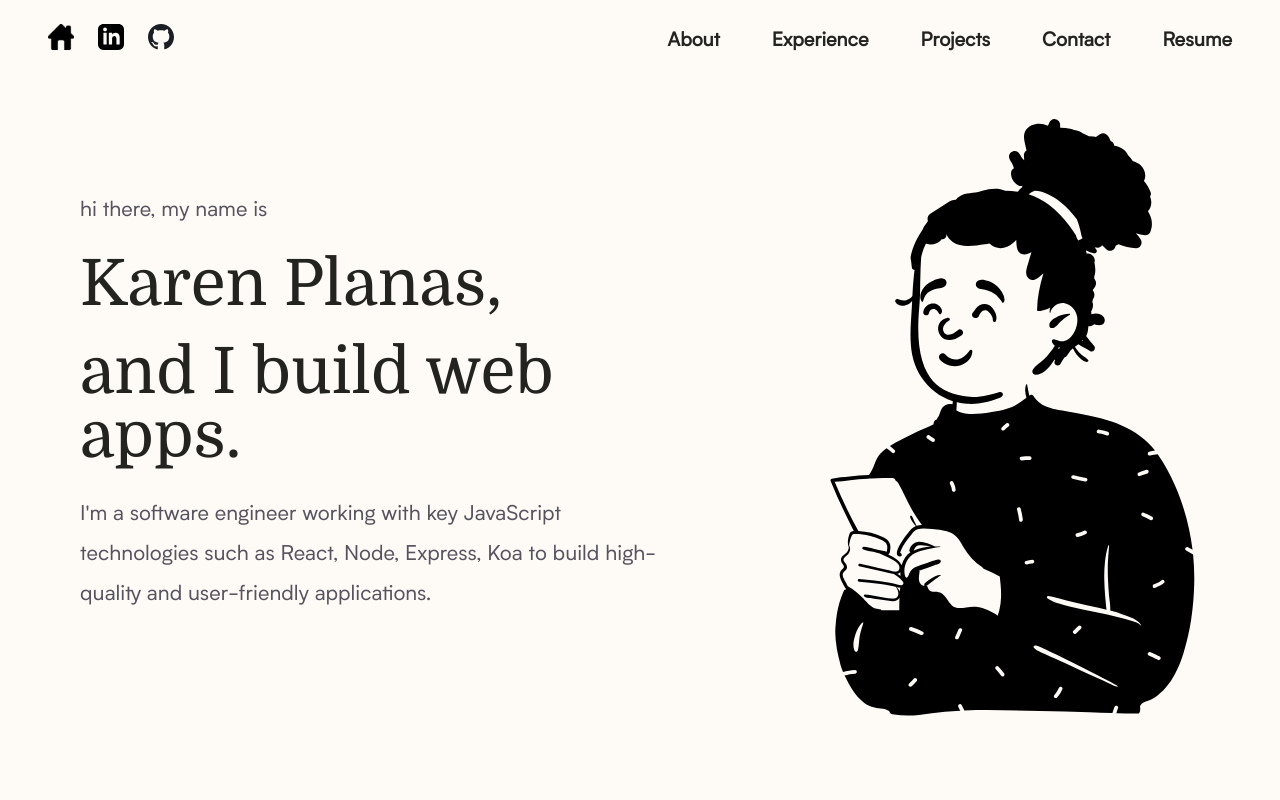
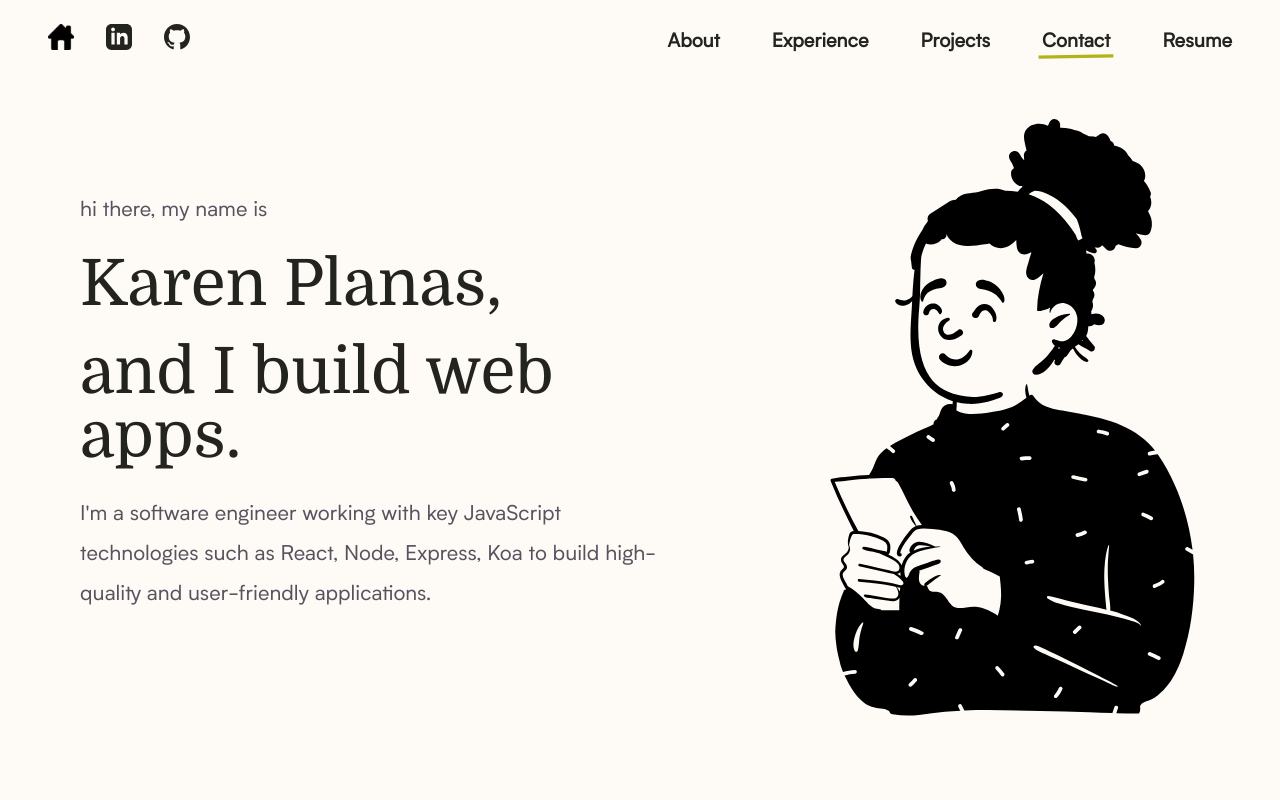
Before and after one commit to karenplanas/kppTheWeb, a React (Create React App) app in the folder client/: page / in a window 1280 px wide. Shown: the top 800 px of the page. Built offline with nearby package versions, Linux system fonts and the light colour scheme.

Commit message:
feat: add animation and style on nav menu options

```diff
--- a/client/public/index.html
+++ b/client/public/index.html
@@ -15,7 +15,7 @@
     <link rel="preconnect" href="https://fonts.gstatic.com" crossorigin>
     <link href="https://fonts.googleapis.com/css2?family=Libre+Baskerville&display=swap" rel="stylesheet">
     <link href="https://fonts.googleapis.com/css2?family=Domine:wght@400;500;600;700&display=swap" rel="stylesheet">
-    <title>KPP Web</title>
+    <title>KPP The Web</title>
   </head>
   <body>
     <noscript>You need to enable JavaScript to run this app.</noscript>
--- a/client/src/components/Home/Home.tsx
+++ b/client/src/components/Home/Home.tsx
@@ -22,7 +22,6 @@ const Home : React.FC = () => {
           </div>
         </div>
         <div className='NinaReading-container'>
-          {/* <NinaReading width='570' height='770'/> */}
           <NinaReading className='NinaReading-content' width='535' />
         </div>
       </div>
--- a/client/src/components/Nav/Nav.css
+++ b/client/src/components/Nav/Nav.css
@@ -24,20 +24,45 @@
   gap: 52px;
 }
 
+nav a:before {
+  z-index: 5;
+  content: "";
+  width: 100%;
+  position: relative;
+  bottom: -28px;
+  height: 3px;
+  left: 0;
+  display: block;
+  background: var(--Djon);
+  transform: translate3d(0,5px,0);
+  transition: all .2s cubic-bezier(.175,.885,.32,1.275);
+  opacity: 0;
+}
+
+nav a:nth-child(odd):hover:before {
+  opacity: 1;
+  transform: translateZ(0) rotate(1deg);
+}
+
+nav a.selected:nth-child(odd):before {
+  opacity: 1;
+  transform: translateZ(0) scale3d(1.1,1.1,1.1)  rotate(1deg);
+}
+
+nav a:nth-child(even):hover:before {
+  opacity: 1;
+  transform: translateZ(0) rotate(-1deg);
+}
+nav a.selected:nth-child(even):before {
+  opacity: 1;
+  transform: translateZ(0) scale3d(1.1,1.1,1.1)  rotate(-1deg);
+}
+
+
 .Nav-icons {
   display: flex;
   align-items: flex-end;
-  gap: var(--spacing-3);
-}
-
-button.Resume {
-  border-style: none;
-  font-family: Biotif;
-  font-size: 1.2rem;
-  font-weight: 600;
-  color: var(--Black);
-  background-color: transparent;
-  cursor: pointer;
+  gap: var(--spacing-4);
 }
 
 .HomeIcon-image-container img{
--- a/client/src/components/Nav/Nav.tsx
+++ b/client/src/components/Nav/Nav.tsx
@@ -1,10 +1,12 @@
 import React from 'react'
 import { GitHub } from '../icons/GitHub'
 import { Linkedin } from '../icons/Linkedin'
+import { useScrollTo } from '../../hooks/useScrollTo'
+import { useGetVisibleAnchor } from '../../hooks/useGetVisibleAnchor'
 import resume from '../../cv/resume.pdf'
 import home from '../../images/Home.png'
+import clsx from 'clsx'
 import './Nav.css'
-import { useWindowDimensions } from '../../hooks/useWindowDimensions'
 interface Props {
   idHome: string
   idAbout: string
@@ -14,36 +16,24 @@ interface Props {
 }
 
 const Nav: React.FC<Props> = ({idHome, idAbout, idProjects, idExperience, idContact}) => {
-  const { width } = useWindowDimensions();
+  const visibleAnchor = useGetVisibleAnchor([idAbout, idProjects, idExperience, idContact]);
+  const scrollTo = useScrollTo()
 
-  // https://stackoverflow.com/questions/24665602/scrollintoview-scrolls-just-too-far
-  const scrollTo = (id: string) => {
+  const onClick = (id: string) => {
     return (event: React.MouseEvent) => {
       event.preventDefault();
-
-      let yOffset = 0;
-      if ( width > 750) {
-        yOffset = -100;
-      } else {
-        yOffset = -170;
-      }
-
-      const element = document.getElementById(id);
-      const y = element!.getBoundingClientRect().top + window.pageYOffset + yOffset;
-
-      window.scrollTo({ top: y, behavior: 'smooth' });
+      scrollTo(id);
     }
   }
 
-  // function handleClick()
-  // {
-  //    window.open(resume,"_blank");
-  // }
+  const Link: React.FC<{ id: string }> = ({ id, children }) => {
+    return <a href={`#${id}`} onClick={onClick(id)} className={clsx({ selected: visibleAnchor === id})}>{children}</a>
+  }
 
   return(
     <div className='Nav-content'>
       <div className='Nav-icons'>
-        <a href={`#${idHome}`} onClick={scrollTo(idHome)}>
+        <a href={`#${idHome}`} onClick={() => scrollTo(idHome)}>
           <div className='HomeIcon-image-container'>
             <img src={home} alt='Home icon' />
           </div>
@@ -51,13 +41,12 @@ const Nav: React.FC<Props> = ({idHome, idAbout, idProjects, idExperience, idCont
         <a href='https://www.linkedin.com/in/karen-planas' target='_blank' rel='noopener noreferrer'><Linkedin/></a>
         <a href='https://github.com/karenplanas' target='_blank' rel='noopener noreferrer'><GitHub/></a>
       </div>
-      <nav>
-        <a href={`#${idAbout}`} onClick={scrollTo(idAbout)}>About</a>
-        <a href={`#${idExperience}`} onClick={scrollTo(idExperience)}>Experience</a>
-        <a href={`#${idProjects}`} onClick={scrollTo(idProjects)}>Projects</a>
-        <a href={`#${idContact}`} onClick={scrollTo(idContact)}>Contact</a>
+      <nav className='Nav-a'>
+        <Link id={idAbout}>About</Link>
+        <Link id={idExperience}>Experience</Link>
+        <Link id={idProjects}>Projects</Link>
+        <Link id={idContact}>Contact</Link>
         <a href={resume} target='_blank' rel='noopener noreferrer'>Resume</a>
-        {/* <button className='Resume' onClick={handleClick}>Resume</button> */}
       </nav>
     </div>
   )
--- a/client/src/components/icons/GitHub.tsx
+++ b/client/src/components/icons/GitHub.tsx
@@ -3,7 +3,7 @@ import React from 'react'
 const GitHub: React.FC = () => {
   return (
     <svg xmlns="http://www.w3.org/2000/svg" width="26" height="26" viewBox="0 0 1024 1024" fill="none">
-      <path fillRule="evenodd" clipRule="evenodd" d="M8 0C3.58 0 0 3.58 0 8C0 11.54 2.29 14.53 5.47 15.59C5.87 15.66 6.02 15.42 6.02 15.21C6.02 15.02 6.01 14.39 6.01 13.72C4 14.09 3.48 13.23 3.32 12.78C3.23 12.55 2.84 11.84 2.5 11.65C2.22 11.5 1.82 11.13 2.49 11.12C3.12 11.11 3.57 11.7 3.72 11.94C4.44 13.15 5.59 12.81 6.05 12.6C6.12 12.08 6.33 11.73 6.56 11.53C4.78 11.33 2.92 10.64 2.92 7.58C2.92 6.71 3.23 5.99 3.74 5.43C3.66 5.23 3.38 4.41 3.82 3.31C3.82 3.31 4.49 3.1 6.02 4.13C6.66 3.95 7.34 3.86 8.02 3.86C8.7 3.86 9.38 3.95 10.02 4.13C11.55 3.09 12.22 3.31 12.22 3.31C12.66 4.41 12.38 5.23 12.3 5.43C12.81 5.99 13.12 6.7 13.12 7.58C13.12 10.65 11.25 11.33 9.47 11.53C9.76 11.78 10.01 12.26 10.01 13.01C10.01 14.08 10 14.94 10 15.21C10 15.42 10.15 15.67 10.55 15.59C13.71 14.53 16 11.53 16 8C16 3.58 12.42 0 8 0Z" transform="scale(64)" fill="#1B1F23"/>
+      <path fillRule="evenodd" clipRule="evenodd" d="M8 0C3.58 0 0 3.58 0 8C0 11.54 2.29 14.53 5.47 15.59C5.87 15.66 6.02 15.42 6.02 15.21C6.02 15.02 6.01 14.39 6.01 13.72C4 14.09 3.48 13.23 3.32 12.78C3.23 12.55 2.84 11.84 2.5 11.65C2.22 11.5 1.82 11.13 2.49 11.12C3.12 11.11 3.57 11.7 3.72 11.94C4.44 13.15 5.59 12.81 6.05 12.6C6.12 12.08 6.33 11.73 6.56 11.53C4.78 11.33 2.92 10.64 2.92 7.58C2.92 6.71 3.23 5.99 3.74 5.43C3.66 5.23 3.38 4.41 3.82 3.31C3.82 3.31 4.49 3.1 6.02 4.13C6.66 3.95 7.34 3.86 8.02 3.86C8.7 3.86 9.38 3.95 10.02 4.13C11.55 3.09 12.22 3.31 12.22 3.31C12.66 4.41 12.38 5.23 12.3 5.43C12.81 5.99 13.12 6.7 13.12 7.58C13.12 10.65 11.25 11.33 9.47 11.53C9.76 11.78 10.01 12.26 10.01 13.01C10.01 14.08 10 14.94 10 15.21C10 15.42 10.15 15.67 10.55 15.59C13.71 14.53 16 11.53 16 8C16 3.58 12.42 0 8 0Z" transform="scale(64)" fill="#232320"/>
     </svg>
   )
 }
--- a/client/src/components/icons/Linkedin.tsx
+++ b/client/src/components/icons/Linkedin.tsx
@@ -3,7 +3,7 @@ import React from 'react'
 const Linkedin : React.FC = () => {
   return (
     <svg xmlns="http://www.w3.org/2000/svg" width="26" height="26" viewBox="0 0 24 24">
-      <path d="M19 0h-14c-2.761 0-5 2.239-5 5v14c0 2.761 2.239 5 5 5h14c2.762 0 5-2.239 5-5v-14c0-2.761-2.238-5-5-5zm-11 19h-3v-11h3v11zm-1.5-12.268c-.966 0-1.75-.79-1.75-1.764s.784-1.764 1.75-1.764 1.75.79 1.75 1.764-.783 1.764-1.75 1.764zm13.5 12.268h-3v-5.604c0-3.368-4-3.113-4 0v5.604h-3v-11h3v1.765c1.396-2.586 7-2.777 7 2.476v6.759z"/>
+      <path d="M19 0h-14c-2.761 0-5 2.239-5 5v14c0 2.761 2.239 5 5 5h14c2.762 0 5-2.239 5-5v-14c0-2.761-2.238-5-5-5zm-11 19h-3v-11h3v11zm-1.5-12.268c-.966 0-1.75-.79-1.75-1.764s.784-1.764 1.75-1.764 1.75.79 1.75 1.764-.783 1.764-1.75 1.764zm13.5 12.268h-3v-5.604c0-3.368-4-3.113-4 0v5.604h-3v-11h3v1.765c1.396-2.586 7-2.777 7 2.476v6.759z" fill="#232320"/>
     </svg>
   )
 }
--- /dev/null
+++ b/client/src/hooks/useGetVisibleAnchor.tsx
@@ -0,0 +1,33 @@
+import { useEffect, useState } from "react";
+import { useWindowDimensions } from "./useWindowDimensions";
+
+// https://stackoverflow.com/a/61719846
+export const useGetVisibleAnchor = (ids: string[], offset = 100) => {
+  const { height } = useWindowDimensions();
+
+  const [visibleAnchor, setVisibleAnchor] = useState<string>();
+
+  const onScroll = () => {
+    ids.some((id) => {
+      const element = document.getElementById(id);
+      if(!element) return false;
+
+      const top = element.getBoundingClientRect().top;
+      const isVisible = top - offset >= 0 && top + offset <= height;
+
+      if(isVisible) {
+        setVisibleAnchor(id)
+        return true
+      }
+
+      return false
+    })
+  };
+
+  useEffect(() => {
+    document.addEventListener('scroll', onScroll, true);
+    return () => document.removeEventListener('scroll', onScroll, true);
+  });
+
+  return visibleAnchor;
+}
--- /dev/null
+++ b/client/src/hooks/useScrollTo.tsx
@@ -0,0 +1,20 @@
+import { useWindowDimensions } from "./useWindowDimensions";
+
+export const useScrollTo = () => {
+  // https://stackoverflow.com/questions/24665602/scrollintoview-scrolls-just-too-far
+  const { width } = useWindowDimensions();
+
+  return (id: string) => {
+    let yOffset = 0;
+    if ( width > 750) {
+      yOffset = -100;
+    } else {
+      yOffset = -170;
+    }
+
+    const element = document.getElementById(id);
+    const y = element!.getBoundingClientRect().top + window.pageYOffset + yOffset;
+
+    window.scrollTo({ top: y, behavior: 'smooth' });
+  }
+}
```
Also changed, not shown: 1 other file (tests, documents, lock files or other folders).
